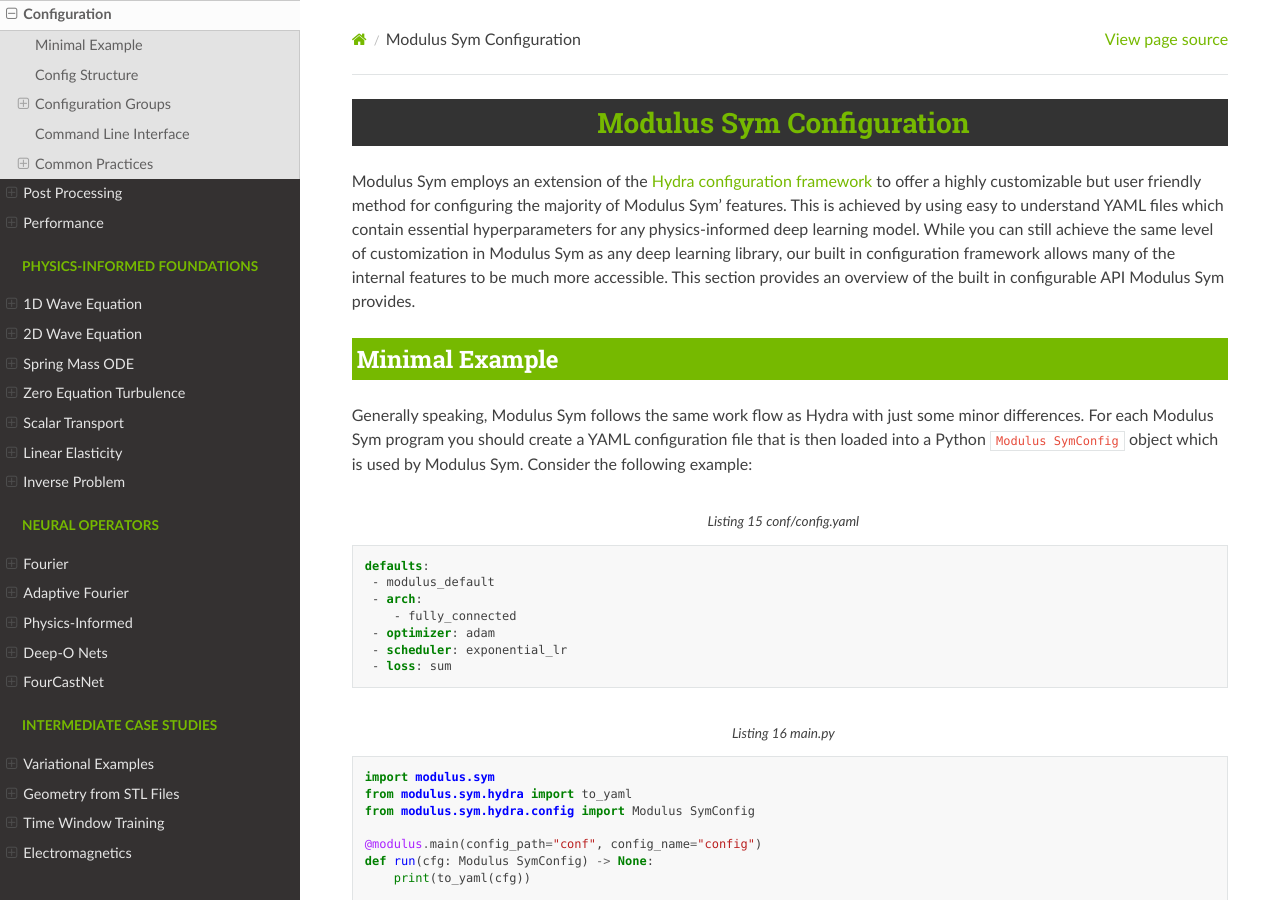
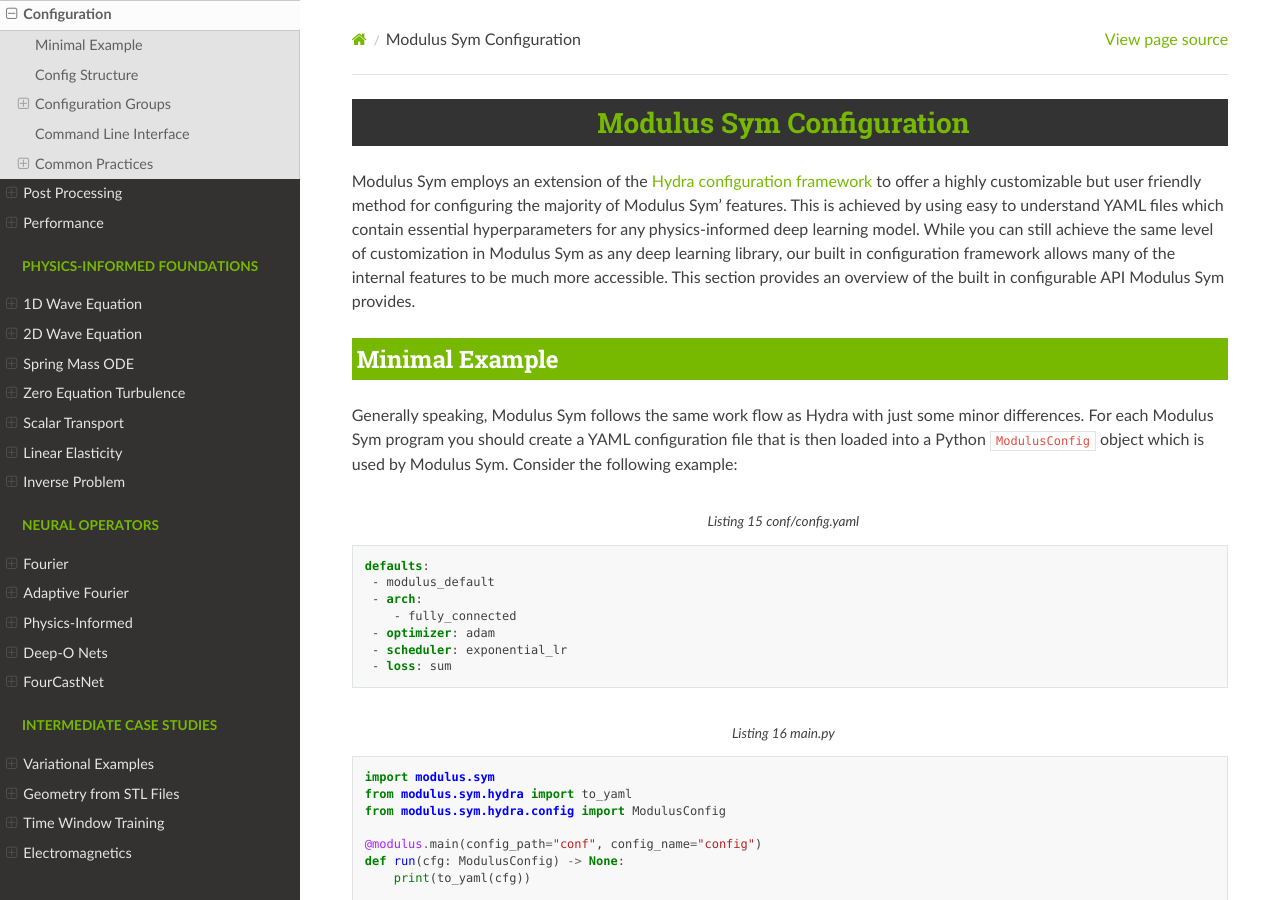
Before and after one commit to NVIDIA/modulus-sym, a Sphinx documentation site: the page built from docs/user_guide/features/configuration.rst, in a window 1280 px wide and 900 px high. Built offline with Sphinx 7.4.7 and the Read the Docs theme 2.0.0, drawn with Linux system fonts in a browser that asks for light colours; the version number could not be read and is left out; some of the changed text lies outside the part shown.

Commit message:
fix typo with Sym Config

```diff
--- a/docs/user_guide/features/configuration.rst
+++ b/docs/user_guide/features/configuration.rst
@@ -15,7 +15,7 @@
 ----------------
 Generally speaking, Modulus Sym follows the same work flow as Hydra with just some minor differences.
 For each Modulus Sym program you should create a YAML configuration file that is then loaded into
-a Python ``Modulus SymConfig`` object which is used by Modulus Sym. Consider the following example:
+a Python ``ModulusConfig`` object which is used by Modulus Sym. Consider the following example:
 
 .. code-block:: yaml
    :caption: conf/config.yaml
@@ -33,10 +33,10 @@
 
     import modulus.sym
     from modulus.sym.hydra import to_yaml
-    from modulus.sym.hydra.config import Modulus SymConfig
+    from modulus.sym.hydra.config import ModulusConfig
 
     @modulus.main(config_path="conf", config_name="config")
-    def run(cfg: Modulus SymConfig) -> None:
+    def run(cfg: ModulusConfig) -> None:
         print(to_yaml(cfg))
 
     if __name__ == "__main__":
@@ -128,10 +128,10 @@
     # Python code
     import modulus.sym
     from modulus.sym.hydra import instantiate_arch
-    from modulus.sym.hydra.config import Modulus SymConfig
+    from modulus.sym.hydra.config import ModulusConfig
 
     @modulus.main(config_path="conf", config_name="config")
-    def run(cfg: Modulus SymConfig) -> None:
+    def run(cfg: ModulusConfig) -> None:
         model = instantiate_arch(
             input_keys=[Key("x"), Key("y")],
             output_keys=[Key("u"), Key("v"), Key("p")],
@@ -148,11 +148,11 @@
 
     # Python code
     import modulus.sym
-    from modulus.sym.hydra.config import Modulus SymConfig
+    from modulus.sym.hydra.config import ModulusConfig
     from modulus.sym.models.fully_connected import FullyConnectedArch
 
     @modulus.main(config_path="conf", config_name="config")
-    def run(cfg: Modulus SymConfig) -> None:
+    def run(cfg: ModulusConfig) -> None:
         model = FullyConnectedArch(
             input_keys=[Key("x"), Key("y")],
             output_keys=[Key("u"), Key("v"), Key("p")],
@@ -204,10 +204,10 @@
     # Python code
     import modulus.sym
     from modulus.sym.hydra import instantiate_arch
-    from modulus.sym.hydra.config import Modulus SymConfig
+    from modulus.sym.hydra.config import ModulusConfig
 
     @modulus.main(config_path="conf", config_name="config")
-    def run(cfg: Modulus SymConfig) -> None:
+    def run(cfg: ModulusConfig) -> None:
         model = instantiate_arch(
             input_keys=[Key("x"), Key("y")],
             output_keys=[Key("u"), Key("v")],
@@ -231,10 +231,10 @@
     # Python code
     import modulus.sym
     from modulus.sym.hydra import instantiate_arch
-    from modulus.sym.hydra.config import Modulus SymConfig
+    from modulus.sym.hydra.config import ModulusConfig
 
     @modulus.main(config_path="conf", config_name="config")
-    def run(cfg: Modulus SymConfig) -> None:
+    def run(cfg: ModulusConfig) -> None:
         model_1 = instantiate_arch(
             input_keys=[Key("x"), Key("y")],
             output_keys=[Key("u"), Key("v")],
@@ -401,11 +401,11 @@
     # Python code
     import modulus.sym
     from modulus.sym.hydra import instantiate_arch
-    from modulus.sym.hydra.config import Modulus SymConfig
+    from modulus.sym.hydra.config import ModulusConfig
     from modulus.sym.models.layers import Activation
 
     @modulus.main(config_path="conf", config_name="config")
-    def run(cfg: Modulus SymConfig) -> None:
+    def run(cfg: ModulusConfig) -> None:
         model_1 = instantiate_arch(
             input_keys=[Key("x"), Key("y")],
             output_keys=[Key("u"), Key("v")],
@@ -465,10 +465,10 @@
     # Python code
     import modulus.sym
     from modulus.sym.hydra import instantiate_arch
-    from modulus.sym.hydra.config import Modulus SymConfig
+    from modulus.sym.hydra.config import ModulusConfig
 
     @modulus.main(config_path="conf", config_name="config")
-    def run(cfg: Modulus SymConfig) -> None:
+    def run(cfg: ModulusConfig) -> None:
         model_1 = instantiate_arch(
             input_keys=[Key("x"), Key("y")],
             output_keys=[Key("u"), Key("v")],
```
Also changed, not shown: docs/user_guide/features/constraints.rst (+8 -8 lines).
